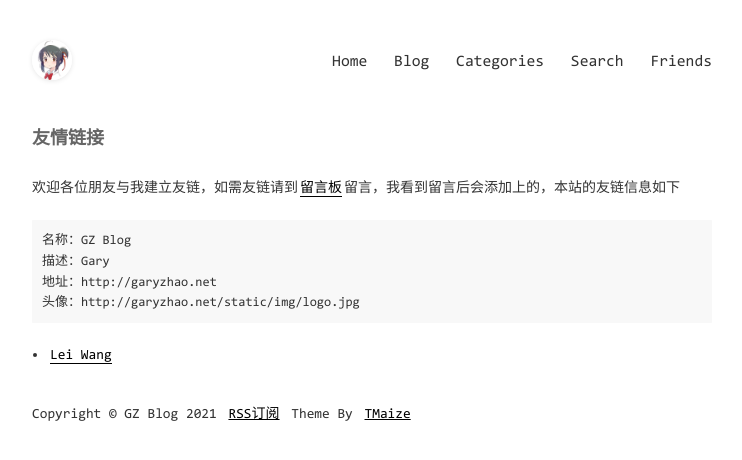
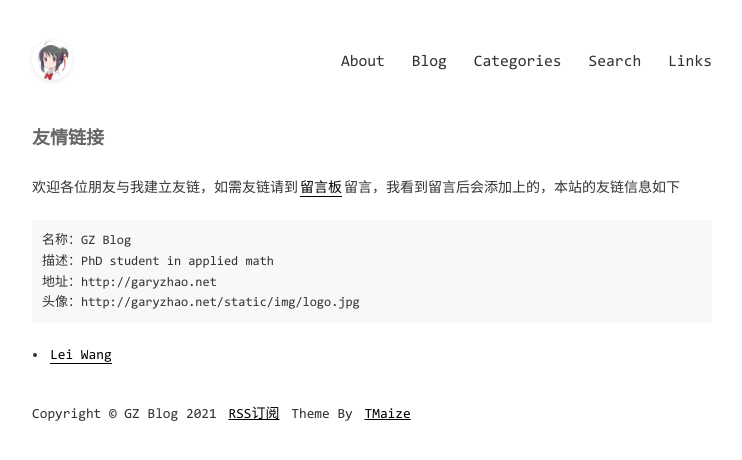
Before and after one commit to rz998/garyzhao.net, a Jekyll site: the page built from pages/links.md, in a window 1280 px wide. Shown: the top 460 px of the page, without its empty margins (268-1010 px from the left). Built offline with Jekyll 4.4.1, drawn with Linux system fonts in a browser that asks for light colours.

Commit message:
update format

```diff
--- a/_config.yml
+++ b/_config.yml
@@ -2,8 +2,8 @@ encoding: utf-8
 
 # SEO相关信息
 title: GZ Blog
-description: Gary
-keywords: TMaize,Blog,Java,Html,JavaScript
+description: PhD student in applied math
+keywords: Gary,Zhao,Blog,Java,Html,JavaScript
 author: Gary Zhao
 footerText: 'Copyright © GZ Blog 2021'
 
@@ -25,15 +25,15 @@ tucaoUrl: https://support.qq.com/product/86335
 
 # 菜单
 menu:
-  - title: Home
-    url: /pages/about.html
+  - title: About
+    url: /
   - title: Blog
-    url: /
+    url: /pages/blog.html
   - title: Categories
     url: /pages/categories.html
   - title: Search
     url: /pages/search.html
-  - title: Friends
+  - title: Links
     url: /pages/links.html
 
 
--- a/pages/categories.html
+++ b/pages/categories.html
@@ -1,6 +1,6 @@
 ---
 layout: page
-title: 文章分类
+title: Categories
 ---
 
 <div class="page page-categories">
--- a/pages/search.html
+++ b/pages/search.html
@@ -1,12 +1,12 @@
 ---
 layout: page
-title: 搜索
+title: Search
 ---
 
 <div class="page page-search">
-  <input id="search-input" type="text" placeholder="请在这里输入关键词^_^"></input>
+  <input id="search-input" type="text" placeholder="Please enter your search here^_^"></input>
   <h1>
-    <span>搜索结果</span>
+    <span>Search Results</span>
     <img src="{{site.baseurl}}/static/img/loading.svg">
   </h1>
   <ul class="list-search">
```
Also changed, not shown: blog.html (added, +31 -0 lines), index.html (+4 -6 lines), README.md.
